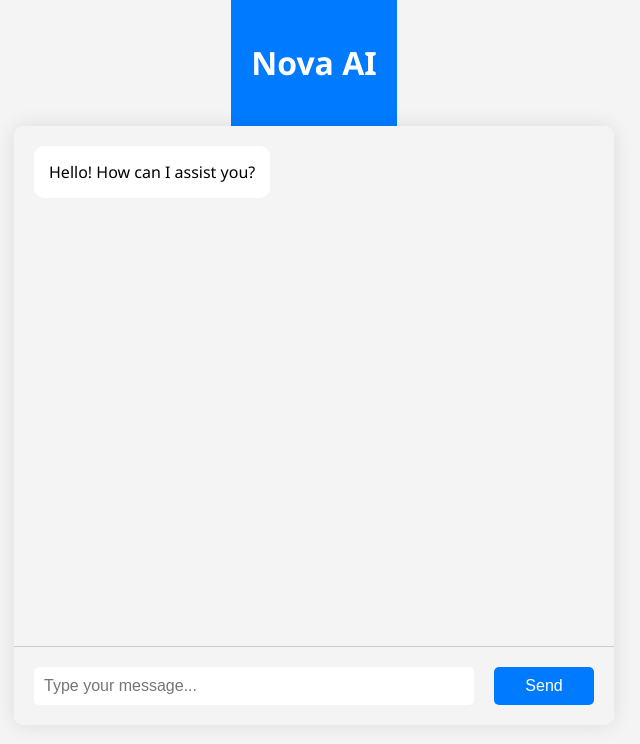
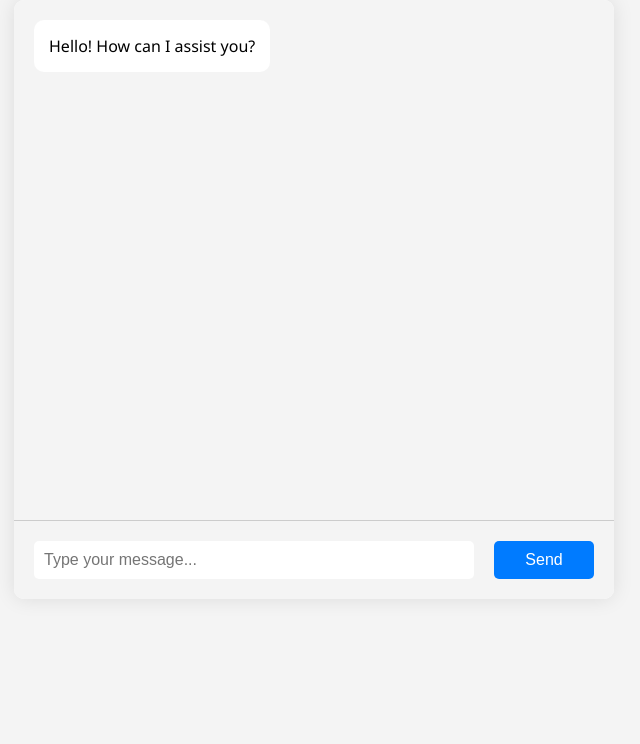
Before and after one commit to funsparktv-ai/NovaAI, a plain HTML site: page index.html in a window 1280 px wide. Shown: the whole page, without its empty margins (326-966 px from the left). Drawn offline with Linux system fonts and the light colour scheme.

Commit message:
Update index.html

```diff
--- a/index.html
+++ b/index.html
@@ -14,12 +14,6 @@
             flex-direction: column;
             align-items: center;
             height: 100vh;
-        }
-        header {
-            background-color: #007BFF;
-            color: #fff;
-            text-align: center;
-            padding: 20px;
         }
         .chat-container {
             max-width: 600px;
@@ -95,10 +89,9 @@
     </style>
 </head>
 <body>
-    <header>
-        <h1>Nova AI</h1>
-    </header>
-
+    <div class="learn-more" id="learnMore" style="display: none;">
+        <button id="learnMoreButton" onclick="openWikipediaPage()" style="display: none;">Learn More</button>
+    </div>
     <div class="chat-container">
         <div class="chatbox" id="chatbox">
             <div class="message">
@@ -109,10 +102,6 @@
             <input type="text" id="query" placeholder="Type your message...">
             <button onclick="sendMessage()">Send</button>
         </div>
-    </div>
-
-    <div class="learn-more" id="learnMore" style="display: none;">
-        <button id="learnMoreButton" onclick="openWikipediaPage()" style="display: none;">Learn More</button>
     </div>
 
     <script>
```
